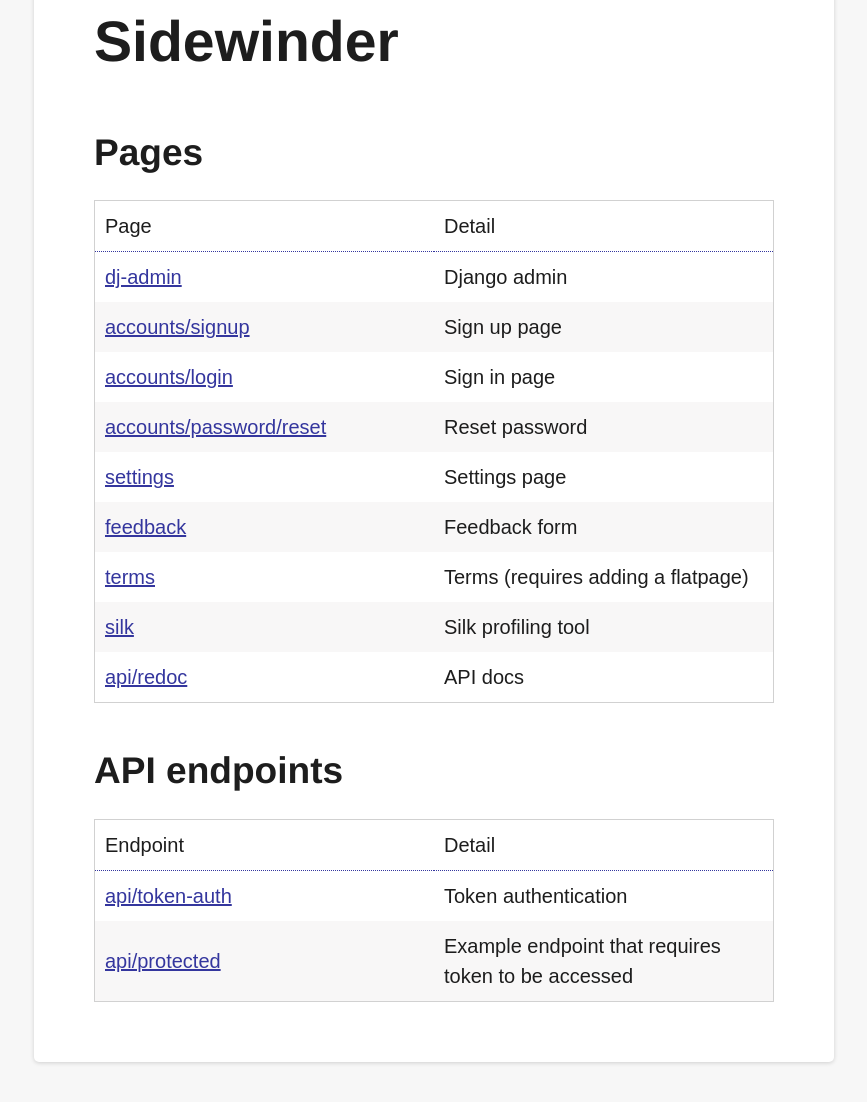
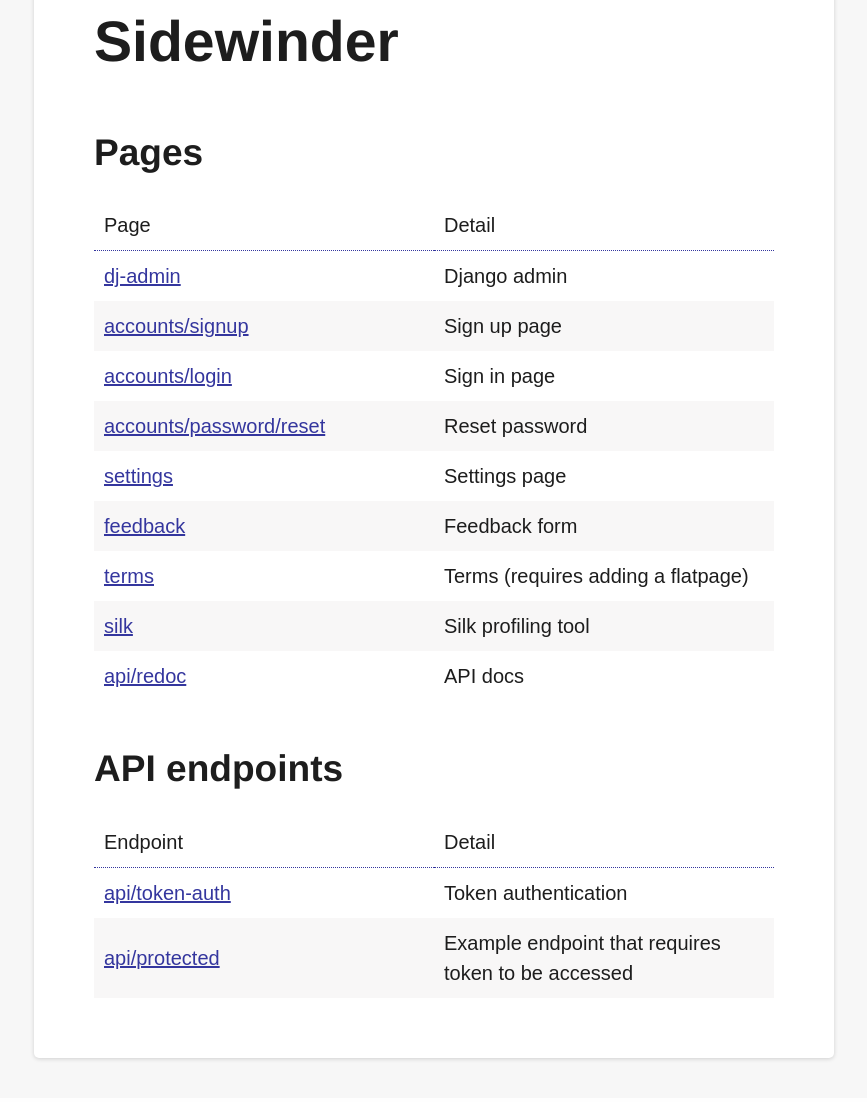
Before and after one commit to stribny/sidewinder, a Django app: page / in a window 1280 px wide. Shown: the part 141-1243 px from the top of the page, without its empty margins (206-1073 px from the left). After the commit the page ends 1202 px from the top, so only its background shows below. Run offline with Django 4.2, Linux system fonts and the light colour scheme.

Commit message:
feat: Adjust theme

```diff
--- a/mkdocs.yml
+++ b/mkdocs.yml
@@ -1,6 +1,8 @@
 site_name: Sidewinder
 theme:
   name: material
+  palette:
+    primary: black
   icon:
     repo: fontawesome/brands/github
 markdown_extensions:
--- a/static/css/base.css
+++ b/static/css/base.css
@@ -237,7 +237,6 @@
   table-layout: fixed;
   width: 100%;
   border-collapse: collapse;
-  border: var(--border);
   margin-bottom: var(--margin-bottom);
 }
 
--- a/templates/core/index.html
+++ b/templates/core/index.html
@@ -1,4 +1,5 @@
 {% extends '_base.html' %}
+{% load static %}
 {% load i18n %}
 {% block full_title %}{{ PROJECT_NAME }}{% endblock full_title %}
 {% block content %}
```
Also changed, not shown: static/images/sidewinder.png (added).
